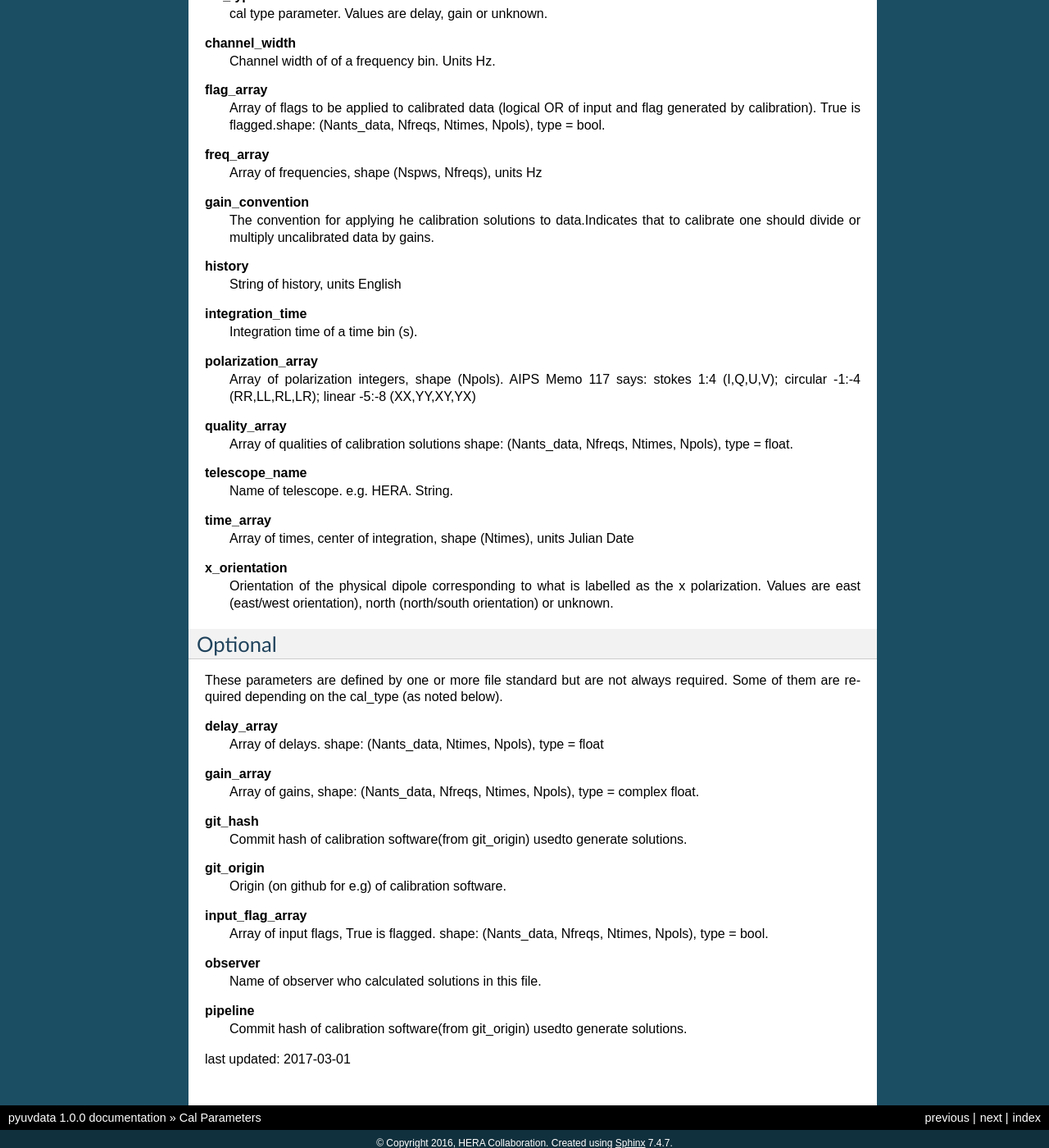
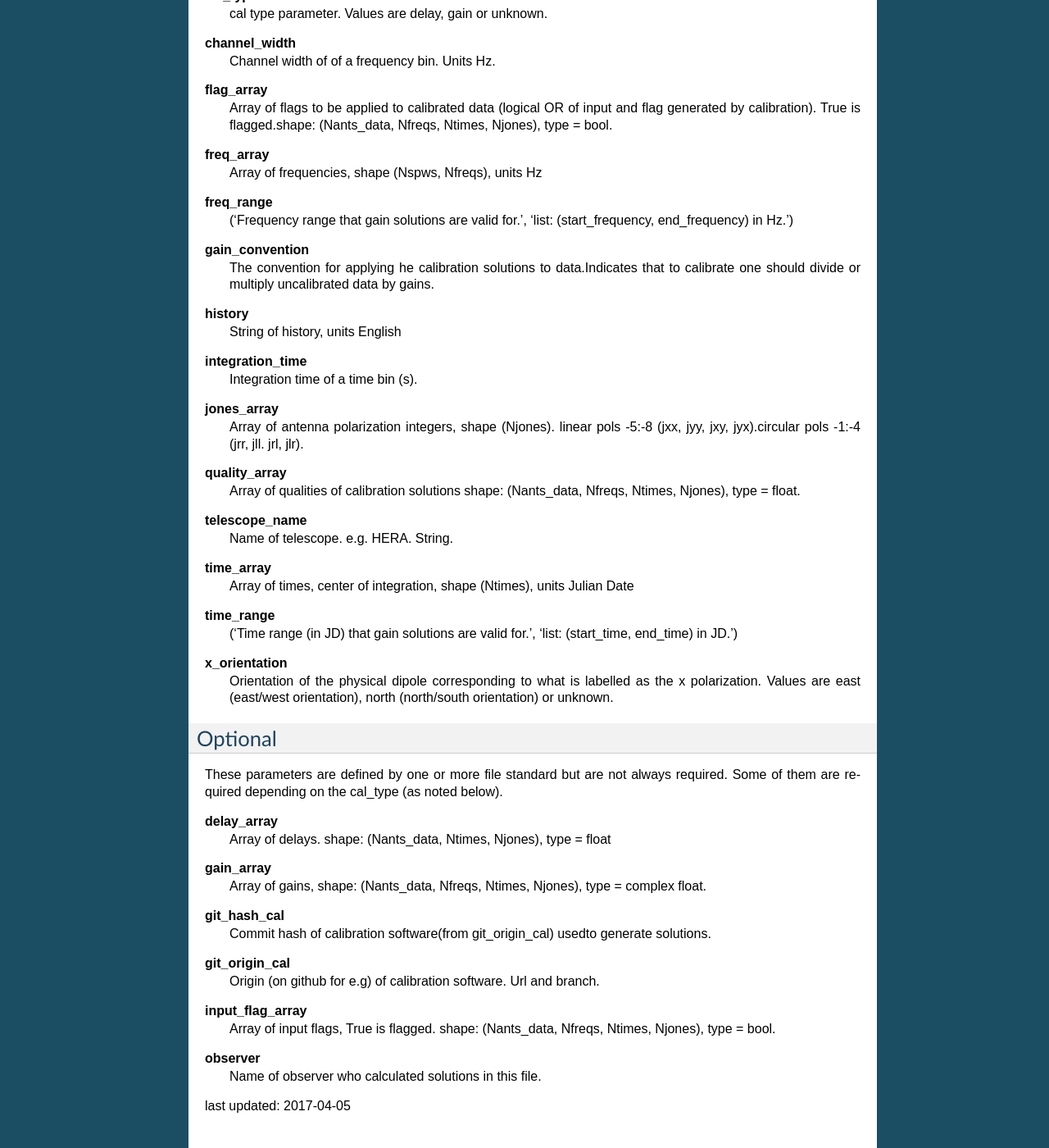
Before and after one commit to RadioAstronomySoftwareGroup/pyuvdata, a Sphinx documentation site: the page built from docs/uvcal_parameters.rst, in a window 1280 px wide and 1400 px high, scrolled down 840 px. Shown: the whole window at 82% size. Built offline with Sphinx 7.4.7, drawn with Linux system fonts in a browser that asks for light colours; some of the changed text lies outside the part shown.

Commit message:
Update docs

```diff
--- a/docs/make_cal_parameters.py
+++ b/docs/make_cal_parameters.py
@@ -6,7 +6,7 @@ import numpy as np
 from astropy.time import Time
 
 cal = UVCal()
-out = 'Cal Parameters\n==============\n'
+out = 'UVCal Parameters\n==============\n'
 out += ("These are the standard attributes of UVCal objects.\n\nUnder the hood "
         "they are actually properties based on UVParameter objects.\n\n")
 out += 'Required\n----------------\n'
@@ -33,6 +33,6 @@ for thing in cal.extra():
 t = Time.now()
 t.out_subfmt = 'date'
 out += "last updated: {date}".format(date=t.iso)
-F = open('cal_parameters.rst', 'w')
+F = open('uvcal_parameters.rst', 'w')
 F.write(out)
-print "wrote cal_parameters.rst"
+print "wrote uvcal_parameters.rst"
--- a/docs/make_index.py
+++ b/docs/make_index.py
@@ -37,7 +37,7 @@ readme_text = readme_text.replace(status_badge_text, rst_status_badge)
 
 readme_text = readme_text.replace(' ' + rst_status_badge, rst_status_badge)
 
-end_text = 'parameters description'
+end_text = 'parameters descriptions'
 regex = re.compile(end_text.replace(' ', '\s+'))
 loc = re.search(regex, readme_text).start()
 
@@ -46,9 +46,9 @@ out += ('\n\nFurther Documentation\n====================================\n'
         '.. toctree::\n'
         '   :maxdepth: 1\n\n'
         '   tutorial\n'
-        '   parameters\n'
+        '   uvdata_parameters\n'
         '   uvdata\n'
-        '   cal_parameters\n'
+        '   uvcal_parameters\n'
         '   uvcal\n'
         '   developer_docs\n')
 F = open('index.rst', 'w')
--- a/docs/make_parameters.py
+++ b/docs/make_parameters.py
@@ -6,7 +6,7 @@ import numpy as np
 from astropy.time import Time
 
 UV = UVData()
-out = 'Parameters\n==============\n'
+out = 'UVData Parameters\n==============\n'
 out += ("These are the standard attributes of UVData objects.\n\nUnder the hood "
         "they are actually properties based on UVParameter objects.\n\nAngle type "
         "attributes also have convenience properties named the same thing \nwith "
@@ -40,6 +40,6 @@ for thing in UV.extra():
 t = Time.now()
 t.out_subfmt = 'date'
 out += "last updated: {date}".format(date=t.iso)
-F = open('parameters.rst', 'w')
+F = open('uvdata_parameters.rst', 'w')
 F.write(out)
-print "wrote parameters.rst"
+print "wrote uvdata_parameters.rst"
--- a/docs/cal_parameters.rst
+++ b/docs/uvcal_parameters.rst
@@ -18,8 +18,8 @@ are required for most kinds of uv cal files.
 **Nfreqs**
      Number of frequency channels
 
-**Npols**
-     Number of polarizations
+**Njones**
+     Number of polarizations calibrationparameters (Number of jones matrix elements.).
 
 **Nspws**
      Number of spectral windows (ie non-contiguous spectral chunks). More than one spectral window is not currently supported.
@@ -40,10 +40,13 @@ are required for most kinds of uv cal files.
      Channel width of of a frequency bin. Units Hz.
 
 **flag_array**
-     Array of flags to be applied to calibrated data (logical OR                  of input and flag generated by calibration). True is flagged.shape: (Nants_data, Nfreqs, Ntimes, Npols), type = bool.
+     Array of flags to be applied to calibrated data (logical OR                  of input and flag generated by calibration). True is flagged.shape: (Nants_data, Nfreqs, Ntimes, Njones), type = bool.
 
 **freq_array**
      Array of frequencies, shape (Nspws, Nfreqs), units Hz
+
+**freq_range**
+     ('Frequency range that gain solutions are valid for.', 'list: (start_frequency, end_frequency) in Hz.')
 
 **gain_convention**
      The convention for applying he calibration solutions to data.Indicates that to calibrate one should divide or multiply uncalibrated data by gains.
@@ -54,17 +57,20 @@ are required for most kinds of uv cal files.
 **integration_time**
      Integration time of a time bin (s).
 
-**polarization_array**
-     Array of polarization integers, shape (Npols). AIPS Memo 117 says: stokes 1:4 (I,Q,U,V);  circular -1:-4 (RR,LL,RL,LR); linear -5:-8 (XX,YY,XY,YX)
+**jones_array**
+     Array of antenna polarization integers, shape (Njones). linear pols -5:-8 (jxx, jyy, jxy, jyx).circular pols -1:-4 (jrr, jll. jrl, jlr).
 
 **quality_array**
-     Array of qualities of calibration solutions                 shape: (Nants_data, Nfreqs, Ntimes, Npols), type = float.
+     Array of qualities of calibration solutions                 shape: (Nants_data, Nfreqs, Ntimes, Njones), type = float.
 
 **telescope_name**
      Name of telescope. e.g. HERA. String.
 
 **time_array**
      Array of times, center of integration, shape (Ntimes), units Julian Date
+
+**time_range**
+     ('Time range (in JD) that gain solutions are valid for.', 'list: (start_time, end_time) in JD.')
 
 **x_orientation**
      Orientation of the physical dipole corresponding to what is labelled as the x polarization. Values are east (east/west orientation),  north (north/south orientation) or unknown.
@@ -75,24 +81,21 @@ These parameters are defined by one or more file standard but are not always req
 Some of them are required depending on the cal_type (as noted below).
 
 **delay_array**
-     Array of delays. shape: (Nants_data, Ntimes, Npols), type = float
+     Array of delays. shape: (Nants_data, Ntimes, Njones), type = float
 
 **gain_array**
-     Array of gains, shape: (Nants_data, Nfreqs, Ntimes, Npols), type = complex float.
+     Array of gains, shape: (Nants_data, Nfreqs, Ntimes, Njones), type = complex float.
 
-**git_hash**
-     Commit hash of calibration software(from git_origin) usedto generate solutions.
+**git_hash_cal**
+     Commit hash of calibration software(from git_origin_cal) usedto generate solutions.
 
-**git_origin**
-     Origin (on github for e.g) of calibration software.
+**git_origin_cal**
+     Origin (on github for e.g) of calibration software. Url and branch.
 
 **input_flag_array**
-     Array of input flags, True is flagged. shape: (Nants_data, Nfreqs, Ntimes, Npols), type = bool.
+     Array of input flags, True is flagged. shape: (Nants_data, Nfreqs, Ntimes, Njones), type = bool.
 
 **observer**
      Name of observer who calculated solutions in this file.
 
-**pipeline**
-     Commit hash of calibration software(from git_origin) usedto generate solutions.
-
-last updated: 2017-03-01
+last updated: 2017-04-05
--- a/docs/parameters.rst
+++ b/docs/uvdata_parameters.rst
@@ -154,4 +154,4 @@ Some of them are required depending on the phase_type (as noted below).
 **zenith_ra**
      Required if phase_type = "drift". Right ascension of zenith. units: radians, shape (Nblts). Can also be accessed using zenith_ra_degrees.
 
-last updated: 2017-02-15
+last updated: 2017-04-05
```
Also changed, not shown: other parts of docs/uvcal_parameters.rst (+1 -1 lines), other parts of docs/uvdata_parameters.rst (+1 -1 lines), README.md (+2 -1 lines), docs/index.rst (+9 -9 lines).
